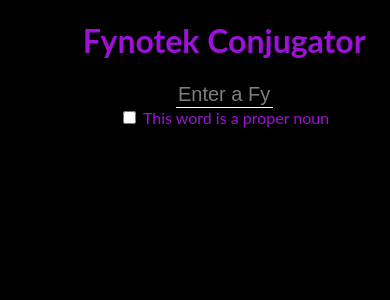
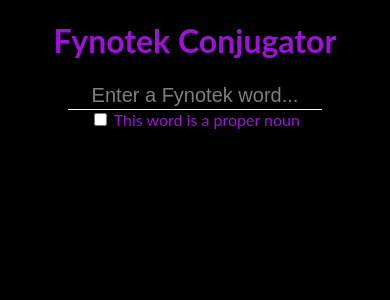
Before and after one commit to mathmaster13/fynotek, a Jekyll site: the page conjugator/index.html, which Jekyll copies as it is, in a window 390 px wide. Shown: the top 300 px of the page. Built offline with Jekyll 4.4.1, drawn with Linux system fonts in a browser that asks for light colours; some web fonts are replaced.

Commit message:
IT WORKS

```diff
--- a/conjugator/index.html
+++ b/conjugator/index.html
@@ -2,6 +2,7 @@
 <html lang="en">
 <head>
     <meta charset="UTF-8">
+    <meta name="viewport" content="width=device-width, initial-scale=1.0">
     <title>Fynotek Conjugator</title>
     <link rel="stylesheet" href="style.css">
 </head>
--- a/conjugator/style.css
+++ b/conjugator/style.css
@@ -3,12 +3,6 @@
     background-color: black;
     color: #11d871;
     font-family: 'Lato', sans-serif;
-}
-
-@media screen and (max-width: 550px) {
-  body {
-    width: 95vw;
-  }
 }
 
 h1 {
@@ -55,8 +49,8 @@
 }
 
 #enter-word {
-  width: 25%;
-  height: 100%;
+  width: 250px;
+  height: 25px;
   background-color: transparent;
   border-style: none;
   border-bottom: thin solid snow;
```
